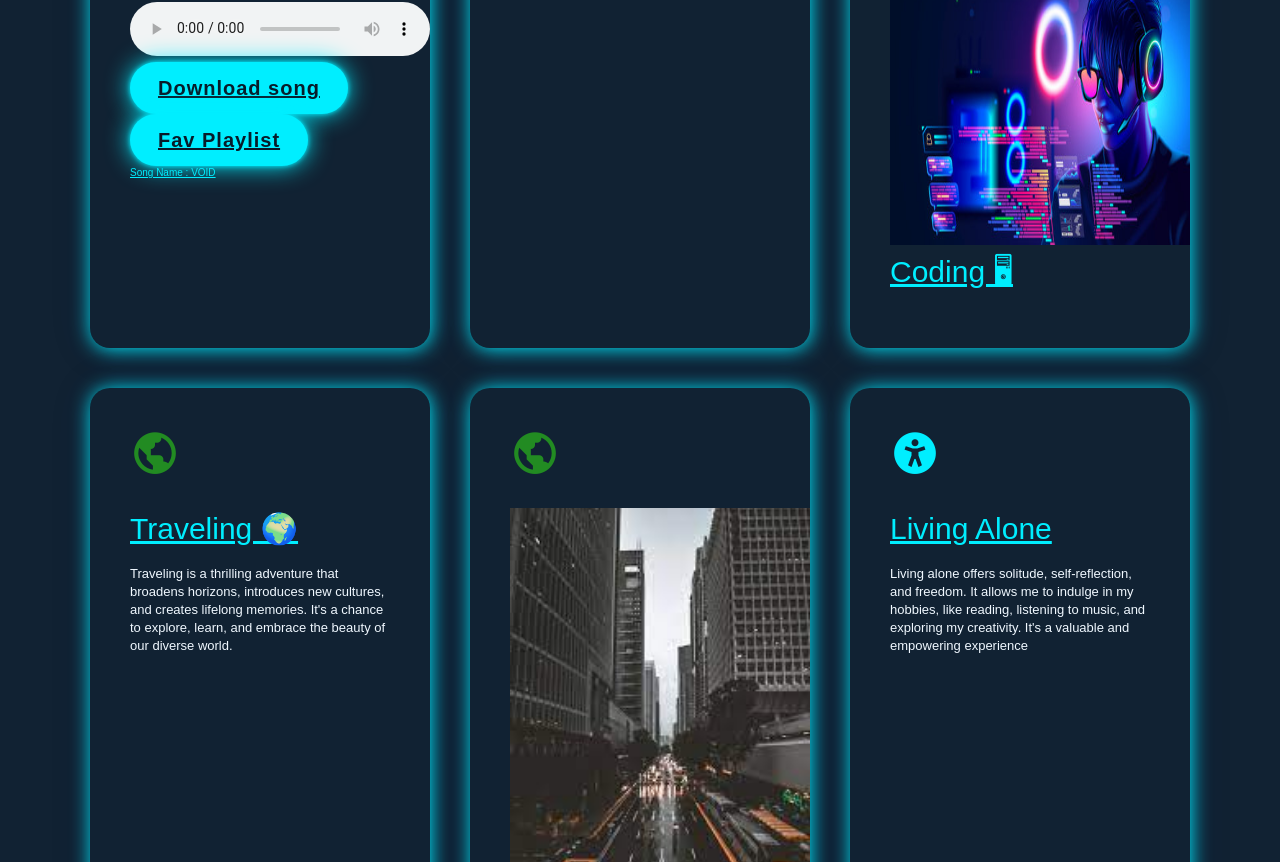
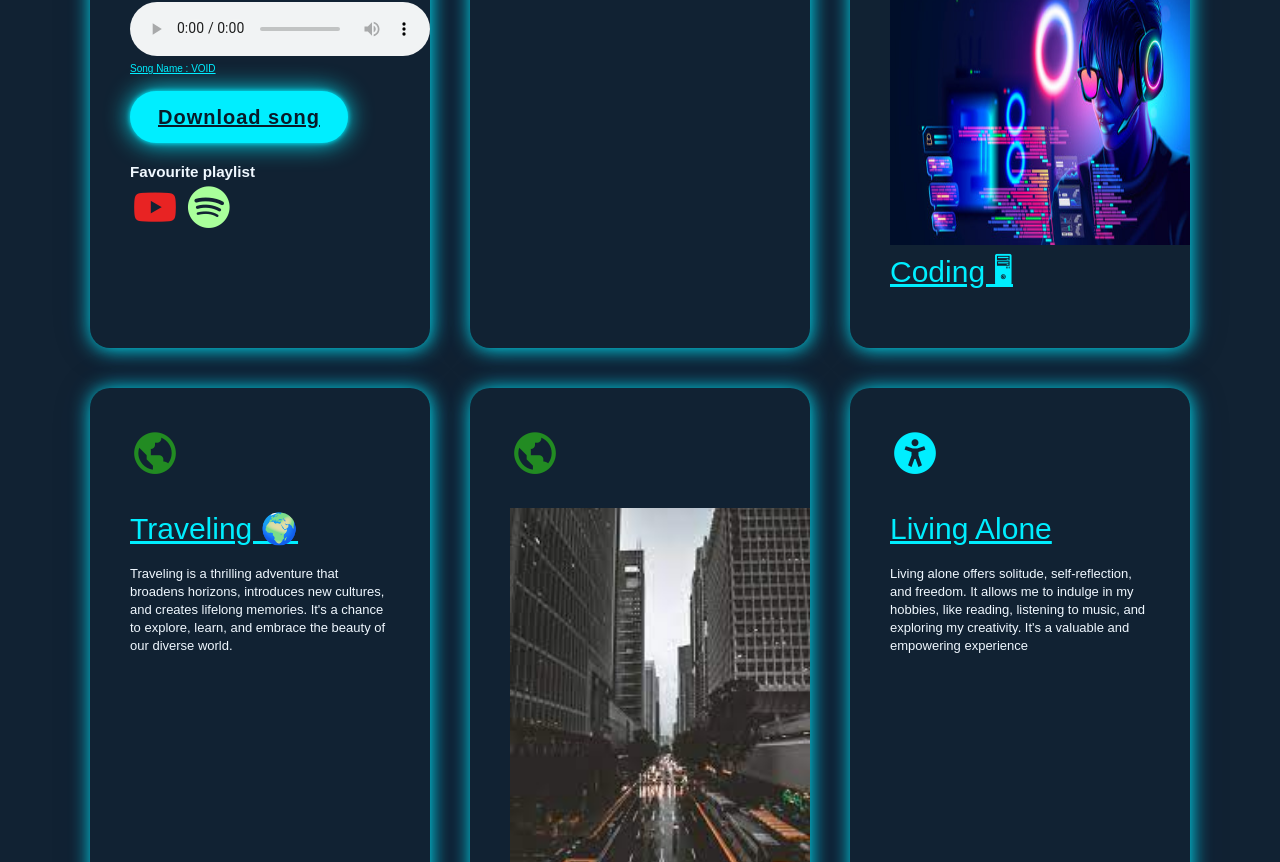
Before and after one commit to Varunatri31/Portfolio, a plain HTML site: page index.html in a window 1280 px wide. Shown: the part 4202-5064 px from the top of the page. Drawn offline with nearby package versions, Linux system fonts and the light colour scheme.

Commit message:
Aapka commit message

```diff
--- a/index.html
+++ b/index.html
@@ -229,13 +229,19 @@ TALWINDER
 <audio controls>
   <source src="Void SXR (320K).mp3" type="audio/mpeg">
 </audio><br>
-    <a href="Void SXR (320K).mp3" download="Void SXR (320K).mp3" class="btn-box5">Download song</a>
-                  <br>
-                     <a href= "https://open.spotify.com/playlist/65HzrKIZ6RwloY7fUsdzpA?si=uL332jXEQqi21X9s2euZ-g&pt=3c76110ca83cd0ec3cc6bac2ef3f6448"  class="btn-box5">Fav Playlist</a>
- </p>
-                  <h6>
-Song Name : VOID
-</h6>
+                      <h6>
+                     Song Name : VOID
+                     </h6>
+                     <a href="Void SXR (320K).mp3" download="Void SXR (320K).mp3" class="btn-box5">Download song</a>
+                     <br><br>   <h3> Favourite playlist </h3>
+
+                     <a href="https://youtube.com/playlist?list=PLa9TPsB6oFmthsxJ5Q541djIJS6ai-LMK&si=EbTsegiJzHMuekxX" target="_blank"><i class='bx bxl-youtube' style='color:#e82323'  ></i></a>
+
+                    <a href="https://open.spotify.com/playlist/65HzrKIZ6RwloY7fUsdzpA?si=mGthlMoqRfCLI2iO_e-W-w" target="_blank"> <i class='bx bxl-spotify' style='color:#a9ff9b'  ></i>
+</a>
+
+                    </p>
+
 
               </div>
                  <div>
--- a/style.css
+++ b/style.css
@@ -613,6 +613,7 @@ body
   width: 100px;
   height: 100px;
   background: transparent;
+
   border: 5px solid #0ef;
   border-radius: 50%;
   font-size: 24px;
```
